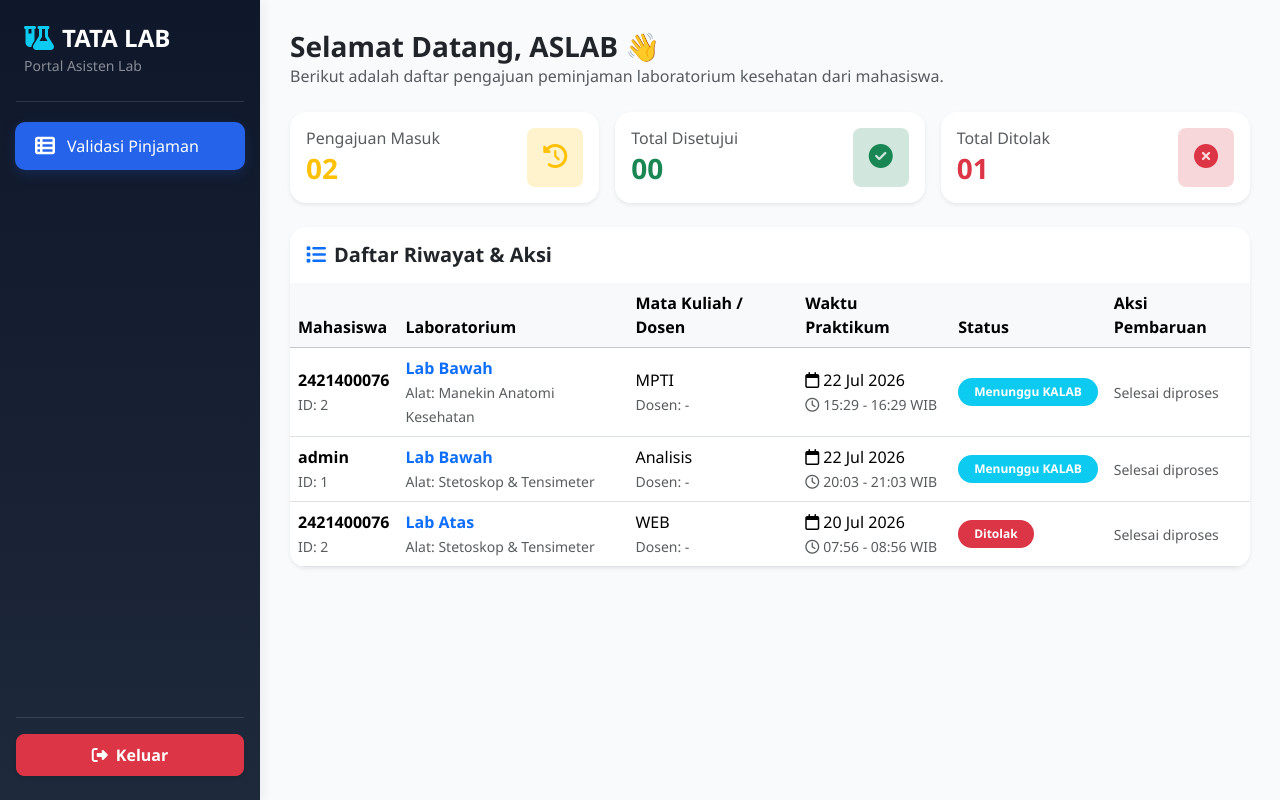
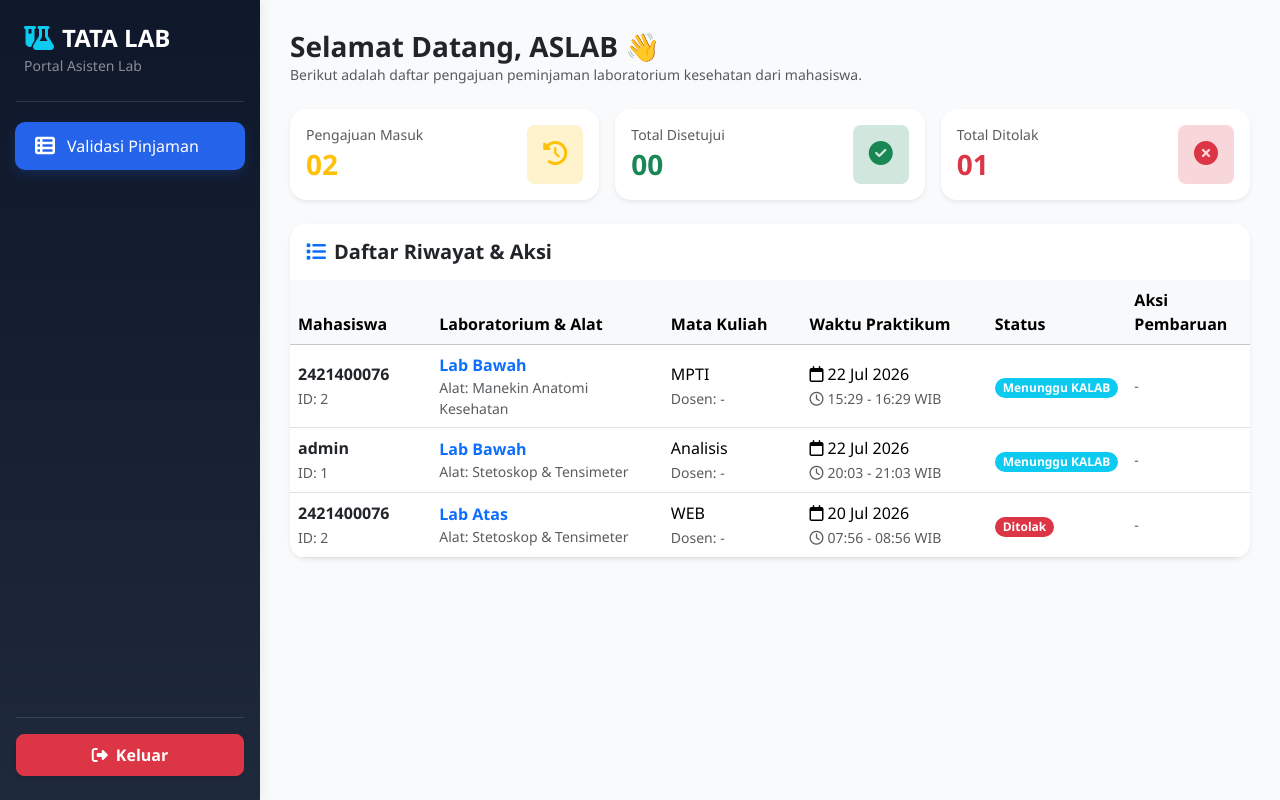
Before and after one commit to SriAstutik09/si_lab_kesehatan, a Django app: page /aslab/dashboard/ in a window 1280 px wide. Run offline with Django 5.2, Linux system fonts and the light colour scheme; a user stored in the database is signed in; data comes from the database, SQL or seed files in the repository.

Commit message:
revisi dashboard ASLAB dan aktifkan tombol tolak

```diff
--- a/aslab/templates/aslab/dashboard.html
+++ b/aslab/templates/aslab/dashboard.html
@@ -65,6 +65,7 @@
             box-shadow: 0 2px 4px rgba(0, 0, 0, 0.05);
         }
 
+        /* Responsif Layar Kecil / Tablet / HP */
         @media (max-width: 991.98px) {
             .sidebar {
                 transform: translateX(-260px);
@@ -76,7 +77,7 @@
 
             .main-content {
                 margin-left: 0;
-                padding: 20px;
+                padding: 15px;
                 padding-top: 80px;
             }
 
@@ -104,12 +105,31 @@
                 display: block;
             }
         }
+
+        /* Desain Khusus Tombol Aksi */
+        .btn-action-group {
+            display: flex;
+            gap: 6px;
+            align-items: center;
+            flex-wrap: wrap;
+        }
+
+        .btn-action {
+            font-size: 0.75rem;
+            padding: 5px 10px;
+            border-radius: 8px;
+            font-weight: 600;
+            display: inline-flex;
+            align-items: center;
+            gap: 4px;
+            white-space: nowrap;
+        }
     </style>
 </head>
 
 <body>
 
-    <!-- Overlay penutup saat sidebar aktif di layar HP -->
+    <!-- Overlay HP -->
     <div class="sidebar-overlay" id="sidebarOverlay"></div>
 
     <!-- Top Navbar Mobile -->
@@ -121,7 +141,7 @@
         <div class="ms-auto small badge bg-primary">ASLAB</div>
     </nav>
 
-    <!-- Sidebar Menu Kiri -->
+    <!-- Sidebar Menu -->
     <div class="sidebar d-flex flex-column justify-content-between py-4" id="sidebarMenu">
         <div>
             <div class="px-4 mb-4 text-white d-flex align-items-center justify-content-between">
@@ -157,7 +177,7 @@
 
     <!-- Main Content Area -->
     <div class="main-content">
-        <!-- Notifikasi Pesan Django (Success/Error) -->
+        <!-- Notifikasi Pesan Django -->
         {% if messages %}
             {% for message in messages %}
                 <div class="alert alert-{{ message.tags }} alert-dismissible fade show rounded-3 mb-4" role="alert">
@@ -170,17 +190,17 @@
         <div class="d-flex justify-content-between align-items-center mb-4">
             <div>
                 <h3 class="fw-bold text-slate-800 mb-0">Selamat Datang, ASLAB 👋</h3>
-                <p class="text-muted mb-0">Berikut adalah daftar pengajuan peminjaman laboratorium kesehatan dari mahasiswa.</p>
+                <p class="text-muted mb-0 small">Berikut adalah daftar pengajuan peminjaman laboratorium kesehatan dari mahasiswa.</p>
             </div>
         </div>
 
-        <!-- Baris Kotak Statistik Ringkas -->
+        <!-- Kartu Ringkasan Statistik -->
         <div class="row g-3 mb-4">
-            <div class="col-12 col-sm-6 col-md-4">
+            <div class="col-12 col-sm-4">
                 <div class="card border-0 shadow-sm p-3 bg-white rounded-4">
                     <div class="d-flex align-items-center justify-content-between">
                         <div>
-                            <h6 class="text-muted fw-medium mb-1">Pengajuan Masuk</h6>
+                            <h6 class="text-muted fw-medium mb-1 small">Pengajuan Masuk</h6>
                             <h3 class="fw-bold text-warning mb-0">{{ total_masuk|stringformat:"02d" }}</h3>
                         </div>
                         <div class="bg-warning-subtle text-warning p-3 rounded-3">
@@ -189,11 +209,11 @@
                     </div>
                 </div>
             </div>
-            <div class="col-12 col-sm-6 col-md-4">
+            <div class="col-12 col-sm-4">
                 <div class="card border-0 shadow-sm p-3 bg-white rounded-4">
                     <div class="d-flex align-items-center justify-content-between">
                         <div>
-                            <h6 class="text-muted fw-medium mb-1">Total Disetujui</h6>
+                            <h6 class="text-muted fw-medium mb-1 small">Total Disetujui</h6>
                             <h3 class="fw-bold text-success mb-0">{{ total_disetujui|stringformat:"02d" }}</h3>
                         </div>
                         <div class="bg-success-subtle text-success p-3 rounded-3">
@@ -202,11 +222,11 @@
                     </div>
                 </div>
             </div>
-            <div class="col-12 col-sm-6 col-md-4">
+            <div class="col-12 col-sm-4">
                 <div class="card border-0 shadow-sm p-3 bg-white rounded-4">
                     <div class="d-flex align-items-center justify-content-between">
                         <div>
-                            <h6 class="text-muted fw-medium mb-1">Total Ditolak</h6>
+                            <h6 class="text-muted fw-medium mb-1 small">Total Ditolak</h6>
                             <h3 class="fw-bold text-danger mb-0">{{ total_ditolak|stringformat:"02d" }}</h3>
                         </div>
                         <div class="bg-danger-subtle text-danger p-3 rounded-3">
@@ -223,27 +243,27 @@
                 <h5 class="fw-bold mb-0 text-dark"><i class="fa-solid fa-list me-2 text-primary"></i>Daftar Riwayat & Aksi</h5>
             </div>
             <div class="table-responsive">
-                <table class="table table-hover align-middle mb-0">
+                <table class="table table-hover align-middle mb-0" style="min-width: 800px;">
                     <thead class="table-light">
                         <tr>
-                            <th>Mahasiswa</th>
-                            <th>Laboratorium</th>
-                            <th>Mata Kuliah / Dosen</th>
-                            <th>Waktu Praktikum</th>
-                            <th>Status</th>
-                            <th>Aksi Pembaruan</th>
+                            <th style="width: 15%;">Mahasiswa</th>
+                            <th style="width: 25%;">Laboratorium & Alat</th>
+                            <th style="width: 15%;">Mata Kuliah</th>
+                            <th style="width: 20%;">Waktu Praktikum</th>
+                            <th style="width: 12%;">Status</th>
+                            <th style="width: 13%;">Aksi Pembaruan</th>
                         </tr>
                     </thead>
                     <tbody>
                         {% for pinjam in semua_peminjaman %}
                         <tr>
                             <td>
-                                <div class="fw-bold">{{ pinjam.mahasiswa.get_full_name|default:pinjam.mahasiswa.username }}</div>
+                                <div class="fw-bold text-dark">{{ pinjam.mahasiswa.username }}</div>
                                 <small class="text-muted">ID: {{ pinjam.mahasiswa.id }}</small>
                             </td>
                             <td>
                                 <div class="fw-bold text-primary">{{ pinjam.ruang_lab.nama_ruang }}</div>
-                                <small class="text-muted">Alat: {{ pinjam.alat_bahan.nama_alat }}</small>
+                                <small class="text-muted d-block">Alat: {{ pinjam.alat_bahan.nama_alat }}</small>
                             </td>
                             <td>
                                 <div>{{ pinjam.mata_kuliah }}</div>
@@ -255,41 +275,47 @@
                             </td>
                             <td>
                                 {% if pinjam.status == 'pending' %}
-                                    <span class="badge bg-warning text-dark px-3 py-2 rounded-pill">Menunggu ASLAB</span>
+                                    <span class="badge bg-warning text-dark px-2 py-1 rounded-pill small">Menunggu ASLAB</span>
                                 {% elif pinjam.status == 'verified' %}
-                                    <span class="badge bg-info text-white px-3 py-2 rounded-pill">Menunggu KALAB</span>
+                                    <span class="badge bg-info text-white px-2 py-1 rounded-pill small">Menunggu KALAB</span>
                                 {% elif pinjam.status == 'disetujui' %}
-                                    <span class="badge bg-success px-3 py-2 rounded-pill">Disetujui</span>
+                                    <span class="badge bg-success px-2 py-1 rounded-pill small">Disetujui</span>
                                 {% elif pinjam.status == 'pengembalian_diajukan' %}
-                                    <span class="badge bg-warning text-dark px-3 py-2 rounded-pill">Ajukan Pengembalian</span>
+                                    <span class="badge bg-warning text-dark px-2 py-1 rounded-pill small">Ajukan Pengembalian</span>
                                 {% elif pinjam.status == 'selesai' %}
-                                    <span class="badge bg-primary px-3 py-2 rounded-pill">Selesai</span>
+                                    <span class="badge bg-primary px-2 py-1 rounded-pill small">Selesai</span>
                                 {% else %}
-                                    <span class="badge bg-danger px-3 py-2 rounded-pill">Ditolak</span>
+                                    <span class="badge bg-danger px-2 py-1 rounded-pill small">Ditolak</span>
                                 {% endif %}
                             </td>
                             <td>
-                                <!-- Tombol Aksi Berfungsi untuk Backend -->
+                                <div class="btn-action-group">
+                                    <!-- 1. Tombol Verifikasi & Tolak Aktif Berfungsi -->
                                     {% if pinjam.status == 'pending' %}
                                         <a href="{% url 'aslab:verifikasi' pinjam.id 'verifikasi' %}"
-                                       class="btn btn-sm btn-success rounded-3 fw-bold me-1"
+                                           class="btn btn-success btn-action"
                                            onclick="return confirm('Verifikasi peminjaman ini ke KALAB?');">
                                            <i class="fa-solid fa-check"></i> Verifikasi
                                         </a>
                                         <a href="{% url 'aslab:verifikasi' pinjam.id 'tolak' %}"
-                                       class="btn btn-sm btn-danger rounded-3 fw-bold"
-                                       onclick="return confirm('Tolak peminjaman ini?');">
+                                           class="btn btn-danger btn-action"
+                                           onclick="return confirm('Yakin ingin MENOLAK peminjaman ini?');">
                                            <i class="fa-solid fa-xmark"></i> Tolak
                                         </a>
+
+                                    <!-- 2. Tombol Konfirmasi Selesai Pengembalian -->
                                     {% elif pinjam.status == 'pengembalian_diajukan' %}
                                         <a href="{% url 'aslab:verifikasi' pinjam.id 'selesai' %}"
-                                       class="btn btn-sm btn-primary rounded-3 fw-bold"
-                                       onclick="return confirm('Konfirmasi bahwa pengembalian alat/lab sudah selesai?');">
-                                       <i class="fa-solid fa-box-archive me-1"></i> Konfirmasi Selesai
+                                           class="btn btn-primary btn-action"
+                                           onclick="return confirm('Konfirmasi bahwa alat/lab sudah selesai dikembalikan?');">
+                                           <i class="fa-solid fa-box-archive"></i> Selesai
                                         </a>
+
+                                    <!-- Status Lainnya -->
                                     {% else %}
-                                    <span class="text-muted small italic">Selesai diproses</span>
+                                        <span class="text-muted small italic">-</span>
                                     {% endif %}
+                                </div>
                             </td>
                         </tr>
                         {% empty %}
@@ -306,7 +332,7 @@
     <!-- Bootstrap 5 JS Bundle -->
     <script src="https://cdn.jsdelivr.net/npm/bootstrap@5.3.2/dist/js/bootstrap.bundle.min.js"></script>
 
-    <!-- Script Vanilla Javascript -->
+    <!-- Script Hamburger Menu Mobile -->
     <script>
         const hamburgerBtn = document.getElementById('hamburgerBtn');
         const closeSidebarBtn = document.getElementById('closeSidebarBtn');
@@ -318,9 +344,9 @@
             sidebarOverlay.classList.toggle('show');
         }
 
-        hamburgerBtn.addEventListener('click', toggleSidebar);
-        closeSidebarBtn.addEventListener('click', toggleSidebar);
-        sidebarOverlay.addEventListener('click', toggleSidebar);
+        if(hamburgerBtn) hamburgerBtn.addEventListener('click', toggleSidebar);
+        if(closeSidebarBtn) closeSidebarBtn.addEventListener('click', toggleSidebar);
+        if(sidebarOverlay) sidebarOverlay.addEventListener('click', toggleSidebar);
     </script>
 </body>
 
```
Lines whose indentation alone changed are shown as unchanged.
